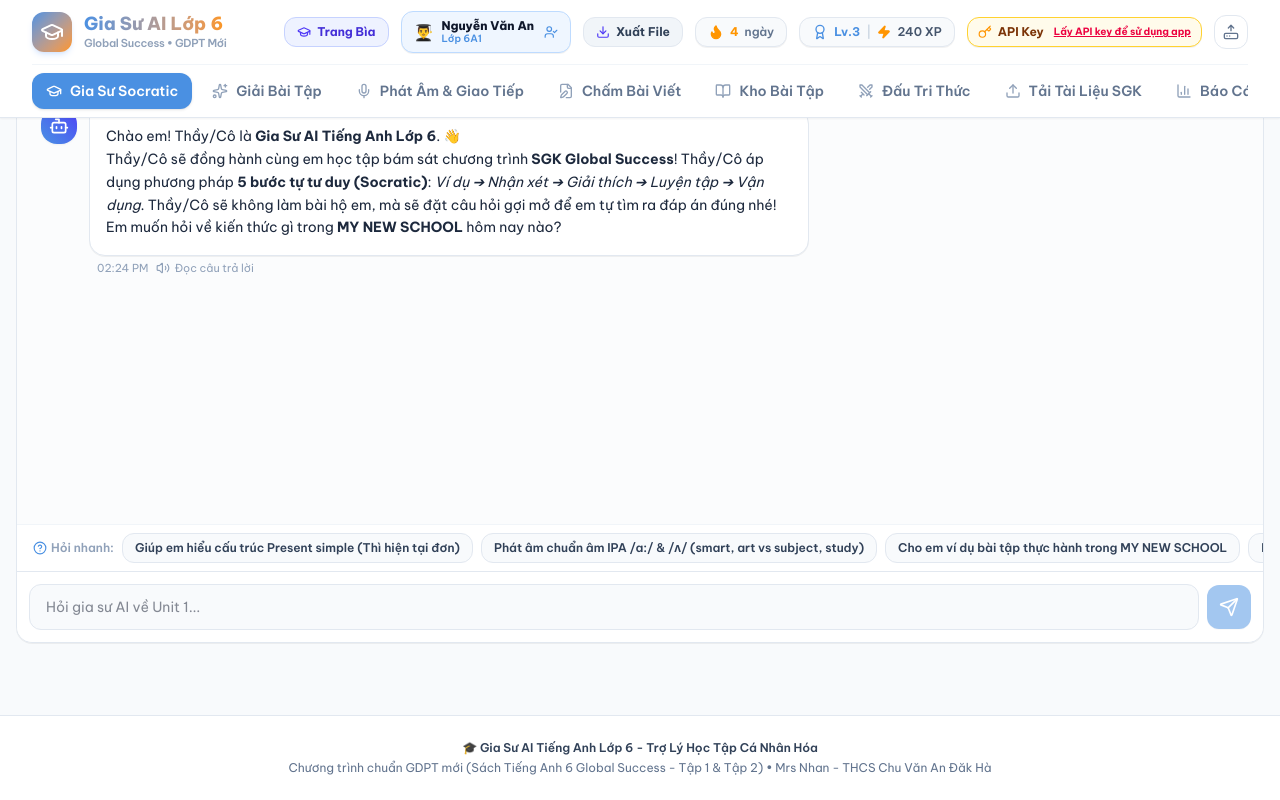
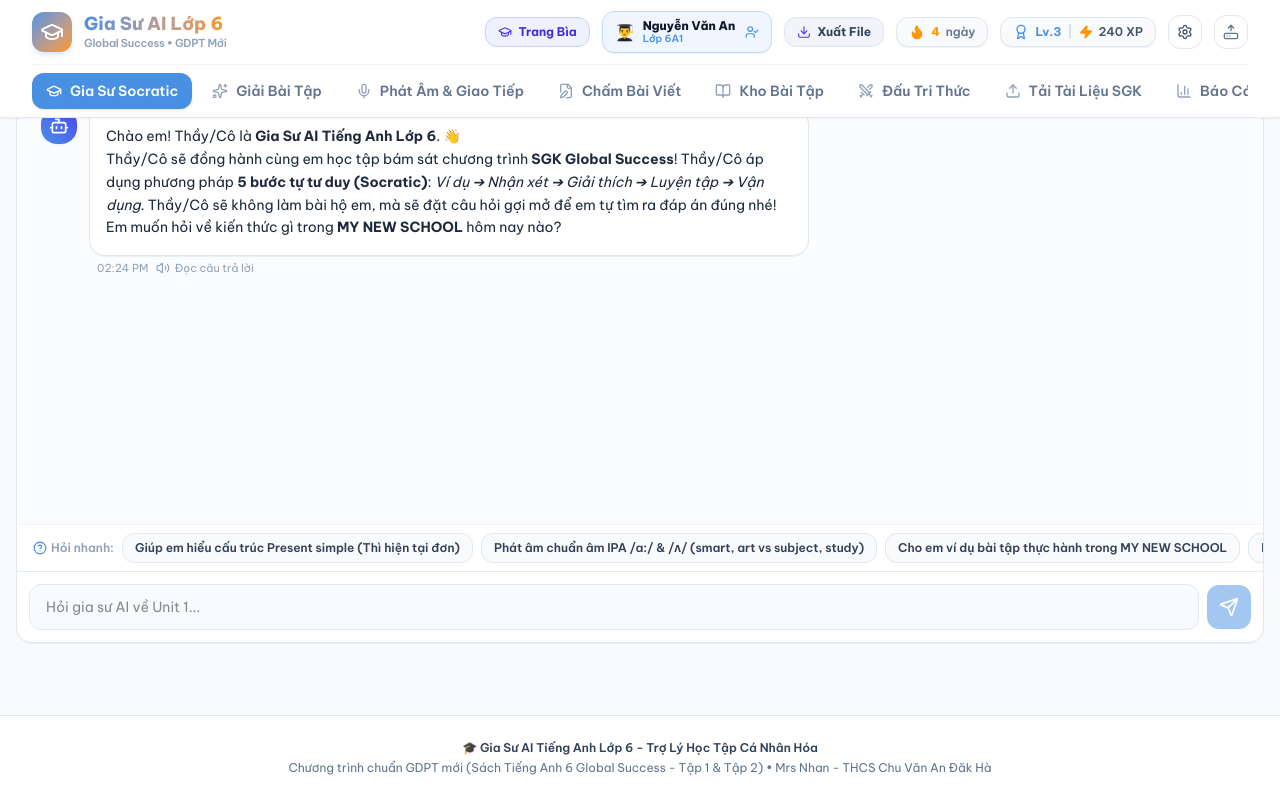
Before and after one commit to newstardakha-oss/giasutienganh6, a React (Vite) app: page / in a window 1280 px wide. Both pictures are taken after a click on the button "Học Thử (Khách)". Shown: the part 412-1212 px from the top of the page. Built offline with nearby package versions, Linux system fonts and the light colour scheme; no server answers.

Commit message:
Remove API Key red prompt from header to make app 100% keyless for students

```diff
--- a/src/components/Header.tsx
+++ b/src/components/Header.tsx
@@ -210,18 +210,14 @@ export const Header: React.FC<HeaderProps> = ({
               <span className="text-slate-600">{appData.progress.totalXP} XP</span>
             </div>
 
-            {/* Settings (API Key) Button - Always visible for all users according to LỆNH.md */}
+            {/* Settings Button (Chỉ mở khi cần cấu hình nâng cao) */}
             <button
               id="header-api-settings-btn"
               onClick={onOpenSettings}
-              className="flex items-center gap-1.5 px-2.5 py-1.5 rounded-xl bg-amber-50 hover:bg-amber-100 text-amber-900 text-xs font-bold transition-all border border-amber-300 shadow-2xs cursor-pointer"
-              title="Cấu hình AI & API Key"
+              className="p-2 rounded-xl text-slate-500 hover:text-slate-800 hover:bg-slate-100 transition-colors border border-slate-200 cursor-pointer"
+              title="Cấu hình hệ thống AI"
             >
-              <Key className="w-3.5 h-3.5 text-[#FF9500]" />
-              <span className="hidden sm:inline">API Key</span>
-              <span className="text-[10px] text-rose-600 font-bold underline hidden md:inline ml-1">
-                Lấy API key để sử dụng app
-              </span>
+              <Settings className="w-4 h-4 text-slate-600" />
             </button>
 
             {/* Backup / Restore Button */}
```
